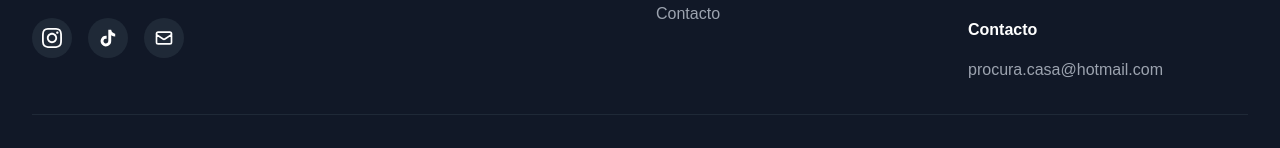
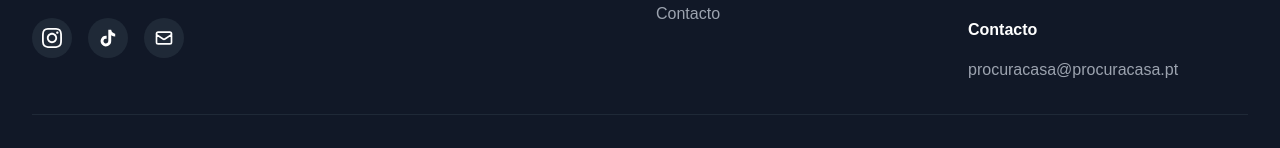
Before and after one commit to ngandra1977/procuracasa, a Next.js app: page / in a window 1280 px wide. Shown: the part 4014-4162 px from the top of the page. Built offline with nearby package versions, Linux system fonts and the light colour scheme; no server answers.

Commit message:
Update page.tsx

```diff
--- a/src/app/page.tsx
+++ b/src/app/page.tsx
@@ -506,7 +506,7 @@ export default function ProcuracasaPage() {
                 <li><a href="/termos" className="hover:text-[#FF9500] transition-colors">Termos e Condições</a></li>
               </ul>
               <h3 className="font-semibold mb-4 mt-6">Contacto</h3>
-              <p className="text-gray-400">procura.casa@hotmail.com</p>
+              <p className="text-gray-400">procuracasa@procuracasa.pt</p>
             </div>
           </div>
           <div className="border-t border-gray-800 mt-8 pt-8 text-center text-gray-400">
```
